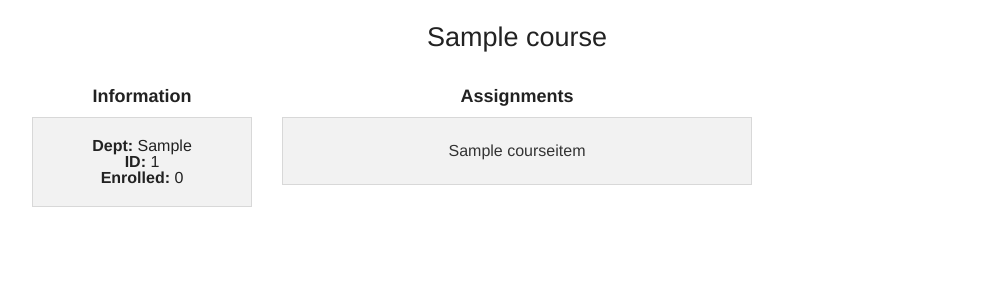
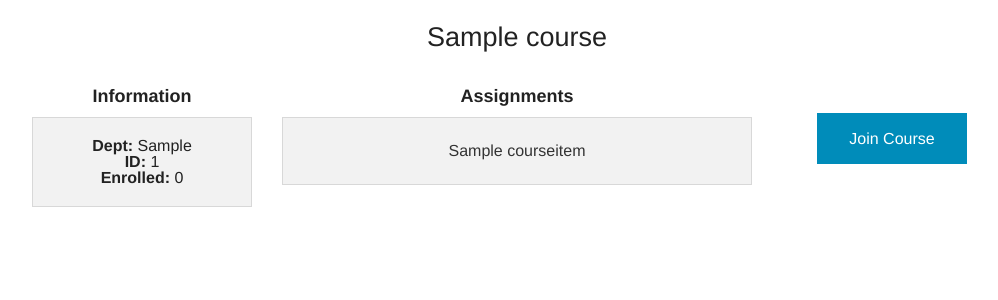
Before and after one commit to agundy/Whiteboard, a Django app: page /course/profile/1 in a window 1280 px wide. Shown: the part 45-345 px from the top of the page, without its empty margins (123-1121 px from the left). Run offline with Django 3.2, Linux system fonts and the light colour scheme; tables that the repository leaves empty hold one stand-in row (values such as "Sample post").

Commit message:
More to course profile

```diff
--- a/trackSchool/courses/urls.py
+++ b/trackSchool/courses/urls.py
@@ -20,4 +20,5 @@ urlpatterns = patterns('',
     url(r'^course/students_course', Course.show_student_courses),
     url(r'^course/browse', Course.browse_courses),
     url(r'^course/profile/(\d+)$', Course.show_course),
+    url(r'^course/join/(\d+)$', Course.join_course),
 )
--- a/trackSchool/courses/views/Course.py
+++ b/trackSchool/courses/views/Course.py
@@ -80,9 +80,9 @@ def show_course(request, pk):
 
         return render_to_response('Course/not_found.html', {'errors': errors}, RequestContext(request))
 
-    print "Passed"
+
     new_course = get_object_or_404(Course, id=pk)
-    print "Passed"
+
     courseItems = CourseItem.objects.filter(courseInstance = pk)
     return render_to_response('Course/profile.html', {'course': new_course, "courseItems": courseItems}, RequestContext(request))
 
@@ -110,5 +110,21 @@ def browse_courses(request):
     courses = Course.objects.filter(school=student.school)
 
     return render_to_response('Course/browse_courses.html', {'courses': courses,
-                                                             'school': student.school},
-                              RequestContext(request))
+                                                             'school': student.school}, RequestContext(request))
+
+def join_course(request, pk):
+    print "got here"
+    if pk is None:
+        print "Error no course"
+
+        errors = ['No course selected']
+
+        return render_to_response('Course/not_found.html', {'errors': errors}, RequestContext(request))
+
+    user = request.user
+
+
+    new_course = get_object_or_404(Course, id=pk)
+
+    courseItems = CourseItem.objects.filter(courseInstance = pk)
+    return render_to_response('Course/profile.html', {'course': new_course, "courseItems": courseItems}, RequestContext(request))
--- a/trackSchool/templates/Course/create_course.html
+++ b/trackSchool/templates/Course/create_course.html
@@ -42,7 +42,7 @@
 				</div>
 				<div class="row collapse">
 					<label class="">
-						Course Description
+						Course Unique
 						<input type="text" name="course_unique">
 						{{ course_form.course_unique }}
 					</label>
--- a/trackSchool/templates/Course/profile.html
+++ b/trackSchool/templates/Course/profile.html
@@ -29,5 +29,12 @@
 	<div class="large-6 columns text-center left">
 		{% include "Course/partials/course_items.html" %}
 	</div>
+
+	<div class="large-3 columns text-center left">
+		<div class="row"><br><br></div>
+		<div class="submitbutton" href="/course/join/{{ course.id }}">
+			<input type="submit" class="button" value="Join Course">
+		</div>
+	</div>
 </div>
 {% endblock %}
--- /dev/null
+++ b/trackSchool/templates/Course/student_courses.html
@@ -0,0 +1,5 @@
+{% extends "base.html" %}
+
+{% block content %}
+
+{% endblock %}
--- a/trackSchool/templates/index.html
+++ b/trackSchool/templates/index.html
@@ -1,5 +1,9 @@
 {% extends "base.html" %}
 {% block content %}
+<div class="row">
+	<br>
+</div>
+
 <div class="row">
 	<div class="large-12">
 		<div class="large-2 columns left">
```
